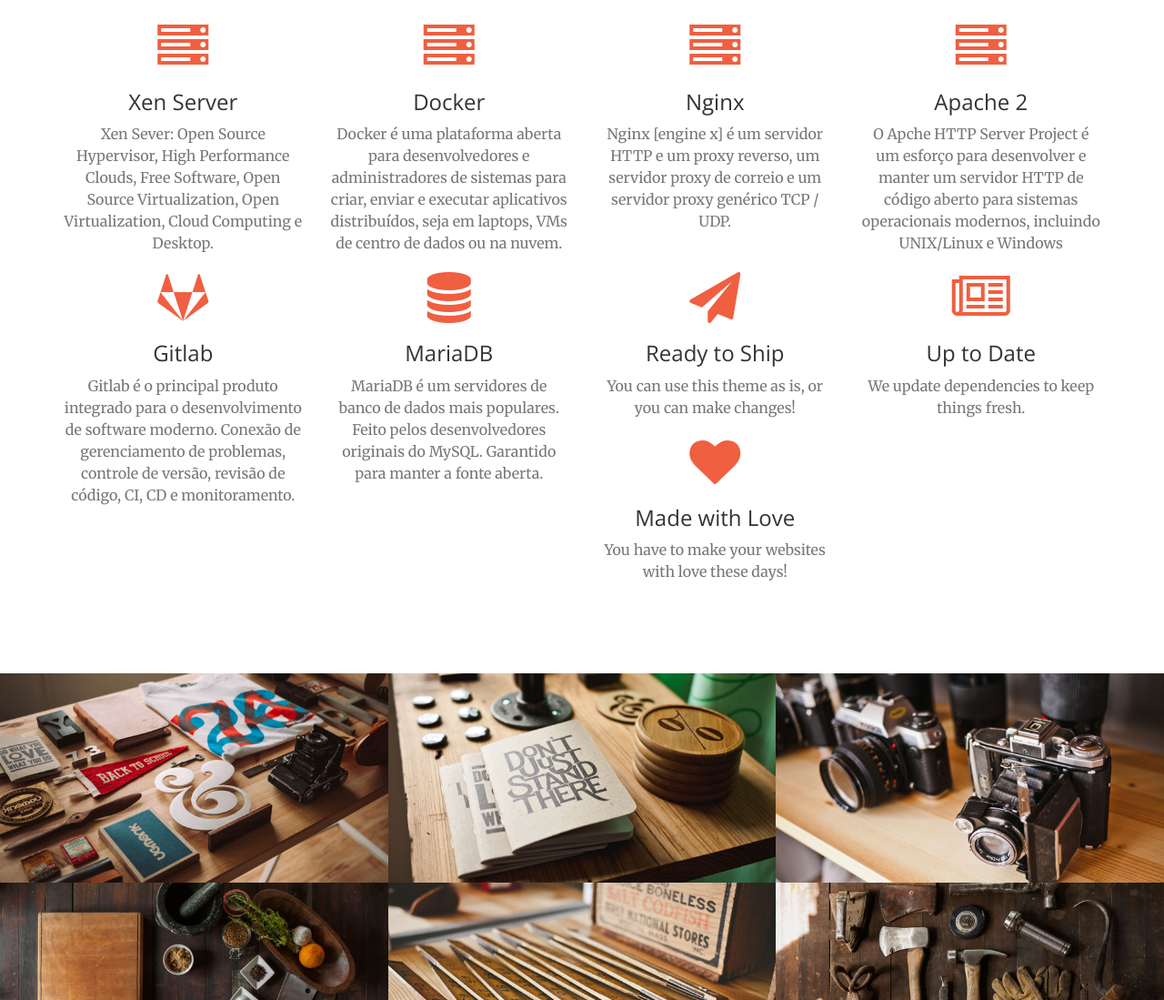
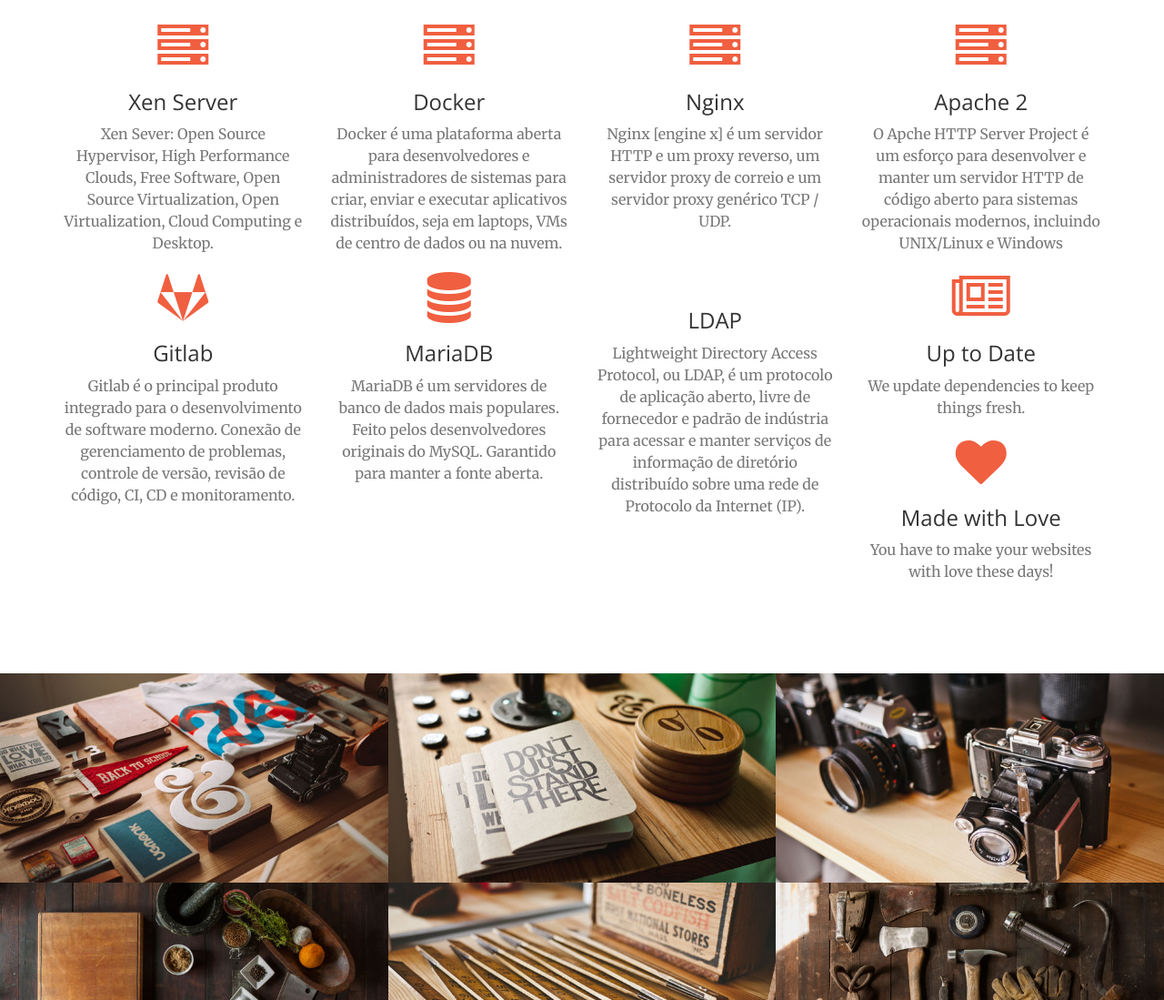
Before and after one commit to agnaldom/agnaldom.github.io, a website: page index.html in a window 1280 px wide. Shown: the part 1447-2546 px from the top of the page at 91% size. Drawn offline with nearby package versions, Linux system fonts and the light colour scheme.

Commit message:
Adcionado LDAP com descrição

```diff
--- a/index.html
+++ b/index.html
@@ -149,9 +149,9 @@
                 </div>
                 <div class="col-lg-3 col-md-6 text-center">
                     <div class="service-box">
-                        <i class="fa fa-4x fa-paper-plane text-primary sr-icons"></i>
-                        <h3>Ready to Ship</h3>
-                        <p class="text-muted">You can use this theme as is, or you can make changes!</p>
+                        <i class="fa fa-4x fa-paper-desktop text-primary sr-icons"></i>
+                        <h3>LDAP</h3>
+                        <p class="text-muted">Lightweight Directory Access Protocol, ou LDAP, é um protocolo de aplicação aberto, livre de fornecedor e padrão de indústria para acessar e manter serviços de informação de diretório distribuído sobre uma rede de Protocolo da Internet (IP).</p>
                     </div>
                 </div>
                 <div class="col-lg-3 col-md-6 text-center">
```
